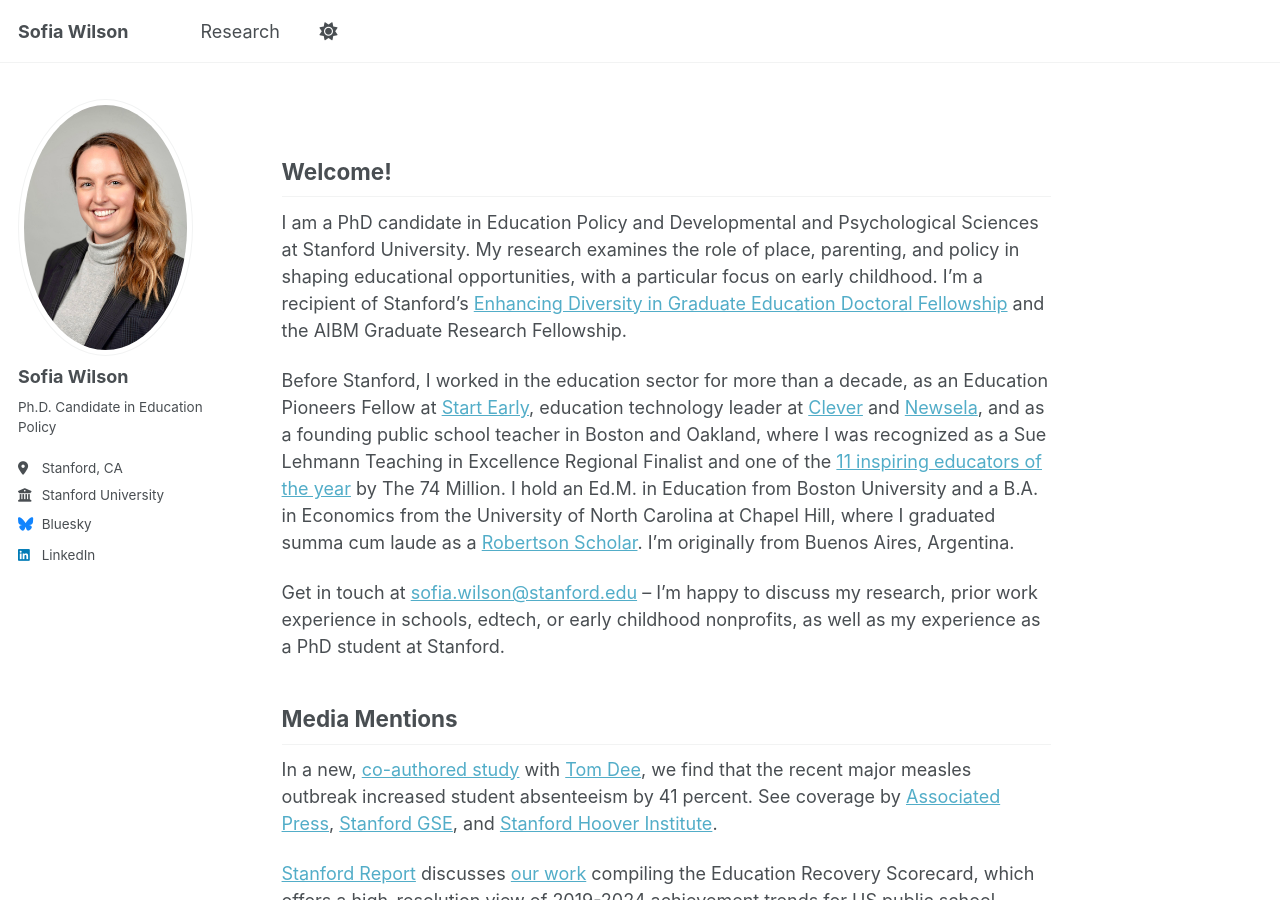
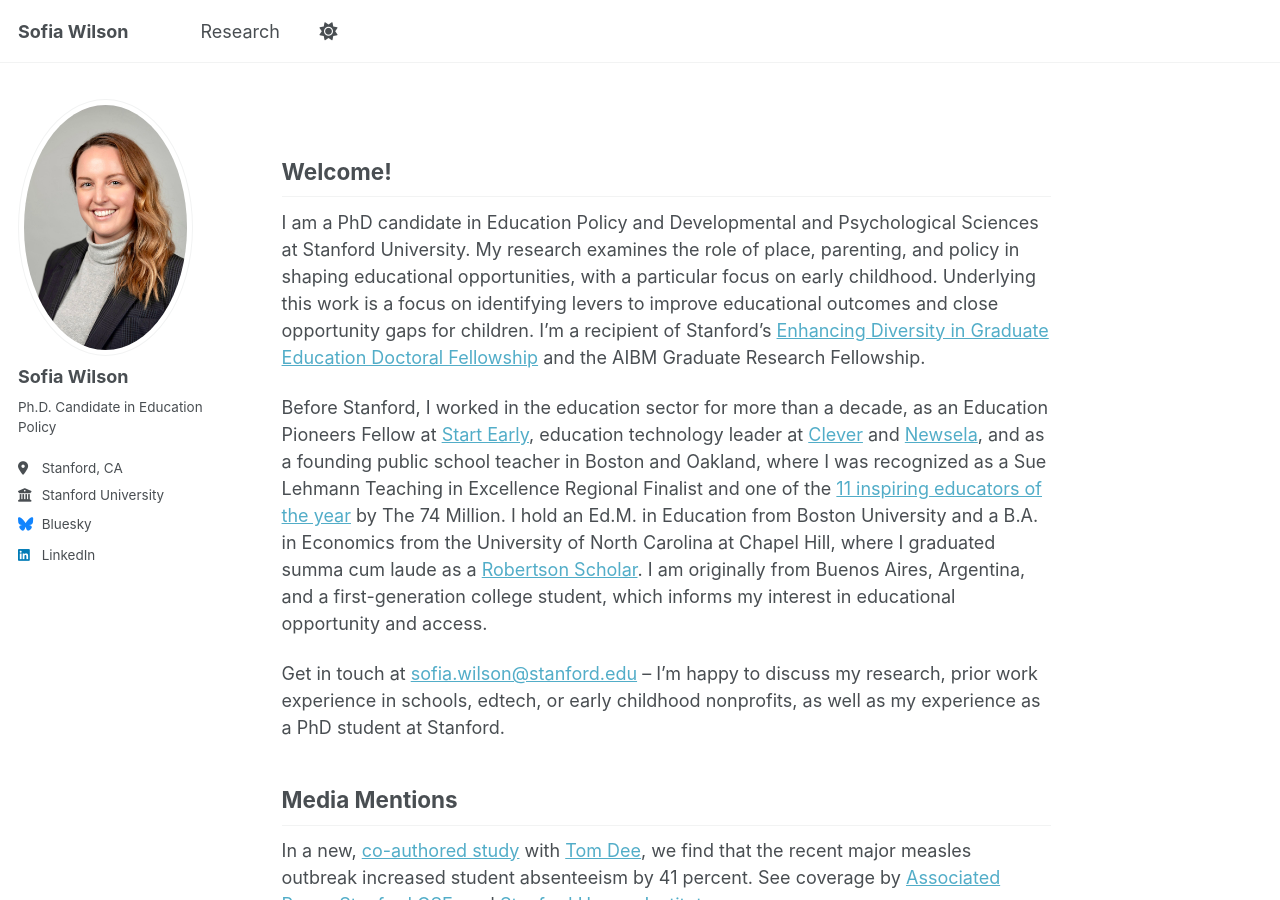
Before and after one commit to sofia-wilson/sofia-wilson.github.io, a Jekyll site: the page built from index.md, in a window 1280 px wide and 900 px high. Built offline with Jekyll 4.4.1, drawn with Linux system fonts in a browser that asks for light colours.

Commit message:
Update index.md

```diff
--- a/index.md
+++ b/index.md
@@ -7,9 +7,9 @@ title: ""
 
 Welcome!
 --------------
-I am a PhD candidate in Education Policy and Developmental and Psychological Sciences at Stanford University. My research examines the role of place, parenting, and policy in shaping educational opportunities, with a particular focus on early childhood. I'm a recipient of Stanford's [Enhancing Diversity in Graduate Education Doctoral Fellowship](https://vpge.stanford.edu/fellowships-funding/current-vpge-fellows/all-2023-fellows#EDGE) and the AIBM Graduate Research Fellowship.
+I am a PhD candidate in Education Policy and Developmental and Psychological Sciences at Stanford University.  My research examines the role of place, parenting, and policy in shaping educational opportunities, with a particular focus on early childhood. Underlying this work is a focus on identifying levers to improve educational outcomes and close opportunity gaps for children. I'm a recipient of Stanford's [Enhancing Diversity in Graduate Education Doctoral Fellowship](https://vpge.stanford.edu/fellowships-funding/current-vpge-fellows/all-2023-fellows#EDGE) and the AIBM Graduate Research Fellowship.
 
-Before Stanford, I worked in the education sector for more than a decade, as an Education Pioneers Fellow at [Start Early](https://www.startearly.org/), education technology leader at [Clever](https://www.clever.com/) and [Newsela](https://newsela.com/), and as a founding public school teacher in Boston and Oakland, where I was recognized as a Sue Lehmann Teaching in Excellence Regional Finalist and one of the [11 inspiring educators of the year](https://www.the74million.org/article/meet-the-heroes-11-inspiring-and-unforgettable-educators-we-met-in-2015/) by The 74 Million. I hold an Ed.M. in Education from Boston University and a B.A. in Economics from the University of North Carolina at Chapel Hill, where I graduated summa cum laude as a [Robertson Scholar](https://robertsonscholars.org/). I'm originally from Buenos Aires, Argentina.
+Before Stanford, I worked in the education sector for more than a decade, as an Education Pioneers Fellow at [Start Early](https://www.startearly.org/), education technology leader at [Clever](https://www.clever.com/) and [Newsela](https://newsela.com/), and as a founding public school teacher in Boston and Oakland, where I was recognized as a Sue Lehmann Teaching in Excellence Regional Finalist and one of the [11 inspiring educators of the year](https://www.the74million.org/article/meet-the-heroes-11-inspiring-and-unforgettable-educators-we-met-in-2015/) by The 74 Million. I hold an Ed.M. in Education from Boston University and a B.A. in Economics from the University of North Carolina at Chapel Hill, where I graduated summa cum laude as a [Robertson Scholar](https://robertsonscholars.org/). I am originally from Buenos Aires, Argentina, and a first-generation college student, which informs my interest in educational opportunity and access.
 
 Get in touch at [sofia.wilson@stanford.edu](mailto:sofia.wilson@stanford.edu) -- I'm happy to discuss my research, prior work experience in schools, edtech, or early childhood nonprofits, as well as my experience as a PhD student at Stanford.
 
```
